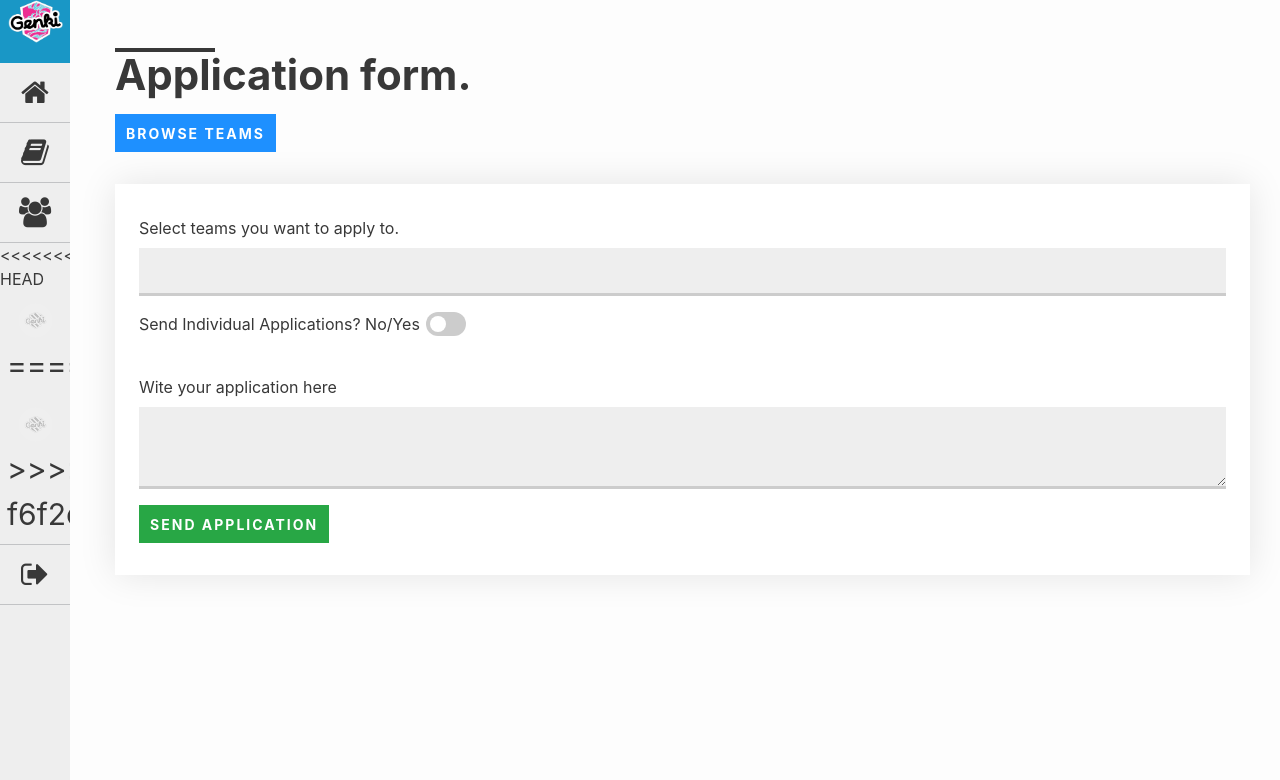
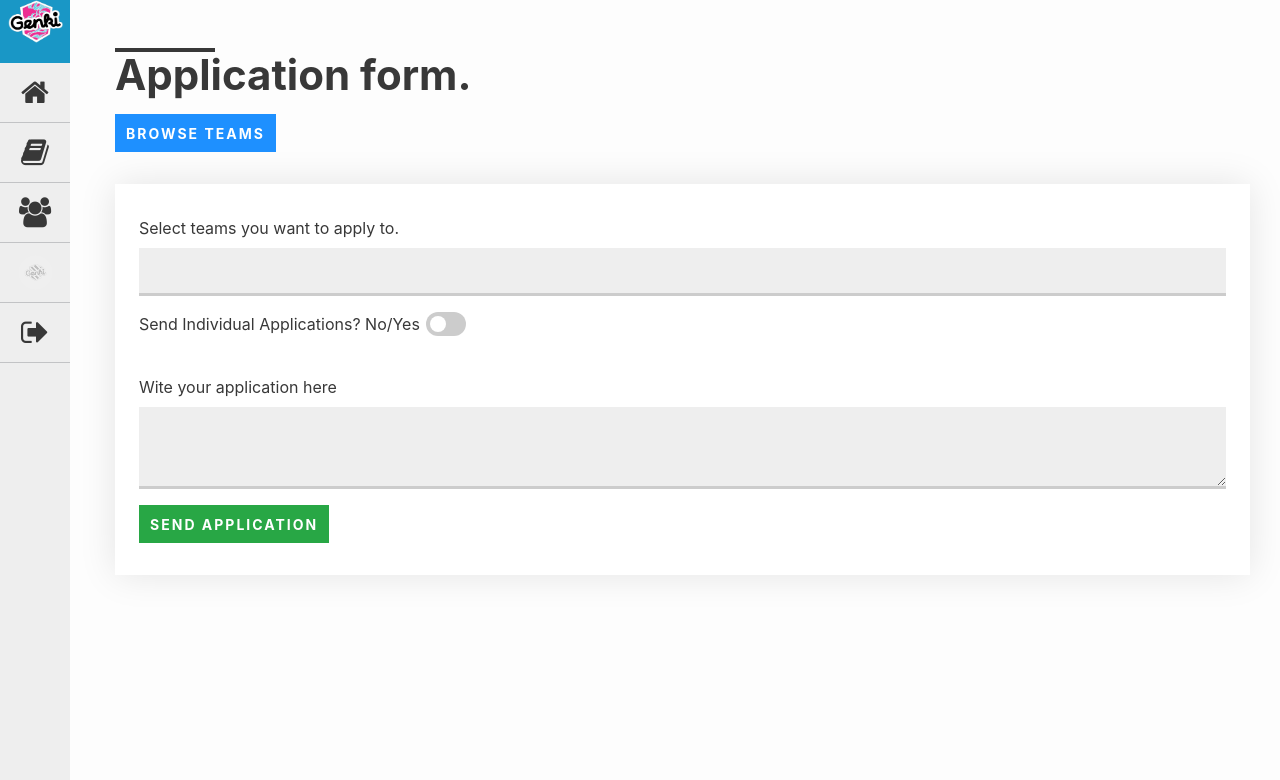
Before and after one commit to hammerofdawn/victory, a Django app: page /apply/ in a window 1280 px wide. Shown: the part 20-800 px from the top of the page. Run offline with Django 3.2, Linux system fonts and the light colour scheme; the visitor is signed in with stand-in values (Sample User, id 1); data comes from the database, SQL or seed files in the repository; data that the repository does not hold is empty; some libraries are stand-ins or nearby versions.

Commit message:
Removeing Conflict

```diff
--- a/staff/templates/base.html
+++ b/staff/templates/base.html
@@ -89,13 +89,8 @@
 						{% if user.is_authenticated %}
 						{% url 'user' request.user.pk as url_user %}
 						<li class="qp">
-<<<<<<< HEAD
-							<a class="qn navicons {% if request.get_full_path == url_user %} vic-active {% endif %}" href="{{ url_user }}" title="My Profile" data-toggle="tooltip" data-placement="right">
-									<img src="{{ logged_in_user.extendeduser.avatar.url }}" alt="Nickname" class="wc">
-=======
 							<a class="qn navicons {% if request.get_full_path == url_user %} vic-active {% endif %}" href="{{ url_user }}" title="My Profile" data-placement="right">
 								<img src="{{ logged_in_user.extendeduser.avatar.url }}" alt="Nickname" class="wc">
->>>>>>> f6f2c90c4742cbcdc1e2899fcad5ccd11a38bdc3
 								<small class="brt axz">Profile</small>
 							</a>
 						</li>
```
